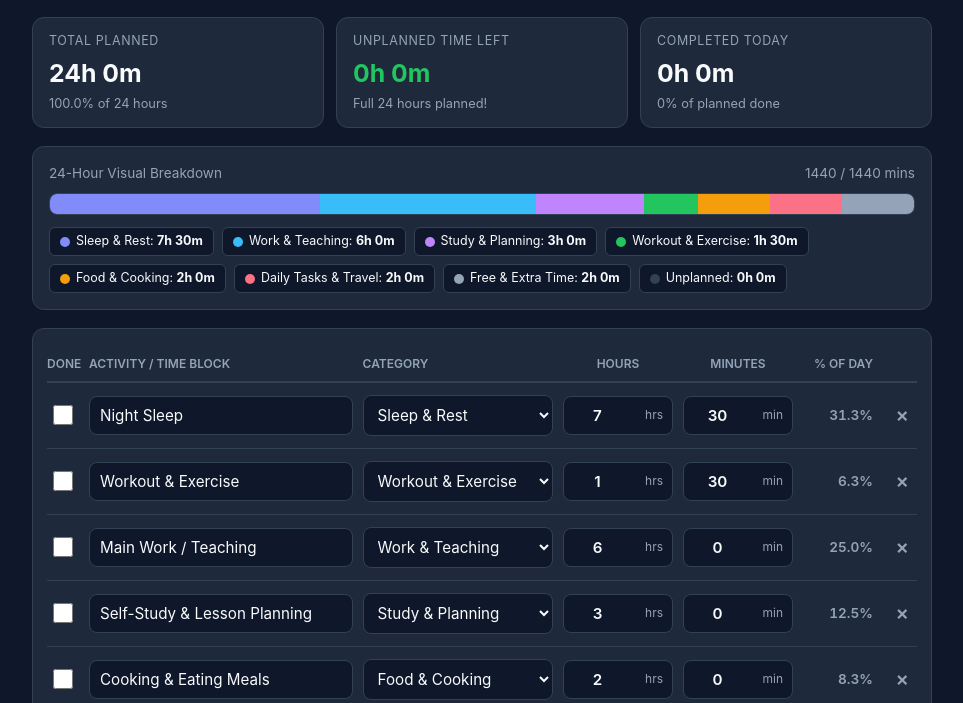
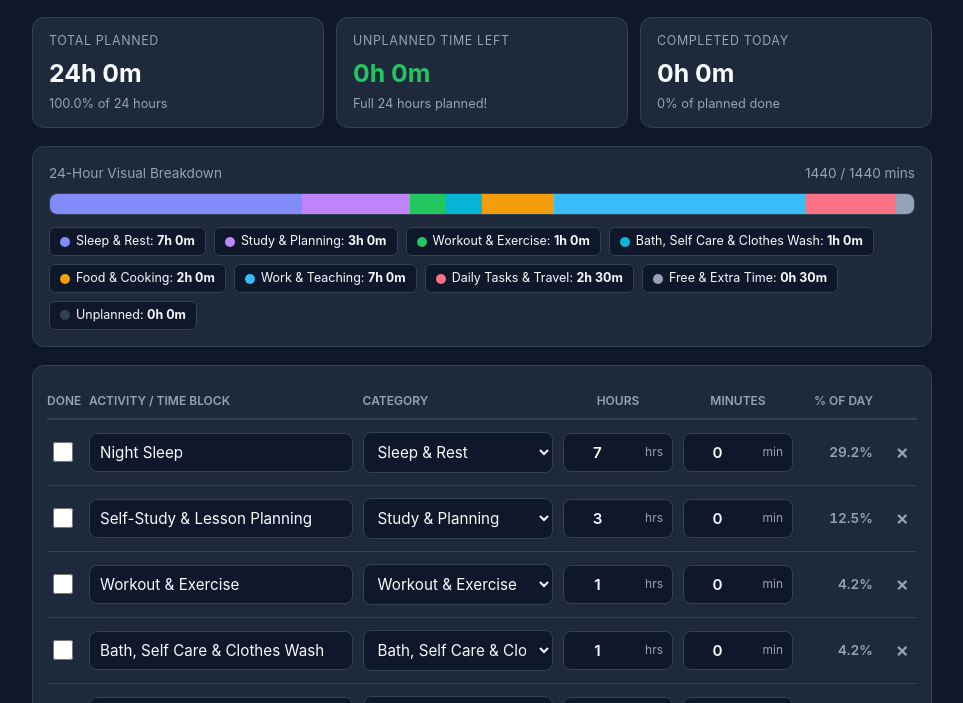
Before and after one commit to drajnishdhar-prog/24-hour-Day-Controlar, a plain HTML site: page index.html in a window 1280 px wide. Shown: the part 69-772 px from the top of the page, without its empty margins (158-1121 px from the left). Drawn offline with Linux system fonts and the light colour scheme.

Commit message:
Update index.html

```diff
--- a/index.html
+++ b/index.html
@@ -403,28 +403,32 @@
 </div>
 
 <script>
+  // Categories ordered 1 to 8 (9. Unplanned is calculated automatically)
   const CATEGORIES = {
     "Sleep & Rest": "#818cf8",
-    "Work & Teaching": "#38bdf8",
     "Study & Planning": "#c084fc",
     "Workout & Exercise": "#22c55e",
+    "Bath, Self Care & Clothes Wash": "#06b6d4",
     "Food & Cooking": "#f59e0b",
+    "Work & Teaching": "#38bdf8",
     "Daily Tasks & Travel": "#fb7185",
     "Free & Extra Time": "#94a3b8"
   };
 
+  // Default 24-hour template in your exact 1–8 sequence (any leftover time automatically shows as 9. Unplanned)
   const DEFAULT_DATA = [
-    { id: 1, name: "Night Sleep", category: "Sleep & Rest", hours: 7, minutes: 30, completed: false },
-    { id: 2, name: "Workout & Exercise", category: "Workout & Exercise", hours: 1, minutes: 30, completed: false },
-    { id: 3, name: "Main Work / Teaching", category: "Work & Teaching", hours: 6, minutes: 0, completed: false },
-    { id: 4, name: "Self-Study & Lesson Planning", category: "Study & Planning", hours: 3, minutes: 0, completed: false },
+    { id: 1, name: "Night Sleep", category: "Sleep & Rest", hours: 7, minutes: 0, completed: false },
+    { id: 2, name: "Self-Study & Lesson Planning", category: "Study & Planning", hours: 3, minutes: 0, completed: false },
+    { id: 3, name: "Workout & Exercise", category: "Workout & Exercise", hours: 1, minutes: 0, completed: false },
+    { id: 4, name: "Bath, Self Care & Clothes Wash", category: "Bath, Self Care & Clothes Wash", hours: 1, minutes: 0, completed: false },
     { id: 5, name: "Cooking & Eating Meals", category: "Food & Cooking", hours: 2, minutes: 0, completed: false },
-    { id: 6, name: "Home Tasks & Travel", category: "Daily Tasks & Travel", hours: 2, minutes: 0, completed: false },
-    { id: 7, name: "Relax & Extra Time", category: "Free & Extra Time", hours: 2, minutes: 0, completed: false }
+    { id: 6, name: "Main Work / Teaching", category: "Work & Teaching", hours: 7, minutes: 0, completed: false },
+    { id: 7, name: "Daily Tasks & Travel", category: "Daily Tasks & Travel", hours: 2, minutes: 30, completed: false },
+    { id: 8, name: "Relax & Extra Time", category: "Free & Extra Time", hours: 0, minutes: 30, completed: false }
   ];
 
-  const STORAGE_KEY = "dayControllerSimpleData_v2";
-  let activities = JSON.parse(localStorage.getItem(STORAGE_KEY)) || DEFAULT_DATA;
+  const STORAGE_KEY = "dayControllerSimpleData_v3";
+  let activities = JSON.parse(localStorage.getItem(STORAGE_KEY)) || JSON.parse(JSON.stringify(DEFAULT_DATA));
 
   function save() {
     localStorage.setItem(STORAGE_KEY, JSON.stringify(activities));
@@ -460,6 +464,12 @@
       `;
       legend.appendChild(leg);
     });
+
+    const unpSeg = document.createElement("div");
+    unpSeg.className = "progress-segment";
+    unpSeg.id = "seg-unplanned";
+    unpSeg.style.backgroundColor = "#334155";
+    track.appendChild(unpSeg);
 
     const unpLeg = document.createElement("div");
     unpLeg.className = "legend-item";
@@ -587,19 +597,21 @@
     document.getElementById("completedPct").textContent = `${compPct}% of planned done`;
     document.getElementById("barRatioText").textContent = `${totalMins} / 1440 mins`;
 
+    const denom = Math.max(1440, totalMins);
     Object.keys(CATEGORIES).forEach((cat, idx) => {
       const mins = catTotals[cat] || 0;
-      const widthPct = mins > 0 ? Math.min((mins / Math.max(1440, totalMins)) * 100, 100) : 0;
+      const widthPct = mins > 0 ? Math.min((mins / denom) * 100, 100) : 0;
       const seg = document.getElementById(`seg-${idx}`);
       const legVal = document.getElementById(`leg-val-${idx}`);
       if (seg) seg.style.width = `${widthPct}%`;
       if (legVal) legVal.textContent = formatMins(mins);
     });
 
+    const unplannedMins = Math.max(0, remainingMins);
+    const unpSeg = document.getElementById("seg-unplanned");
     const unpVal = document.getElementById("leg-val-unplanned");
-    if (unpVal) {
-      unpVal.textContent = formatMins(Math.max(0, remainingMins));
-    }
+    if (unpSeg) unpSeg.style.width = `${(unplannedMins / denom) * 100}%`;
+    if (unpVal) unpVal.textContent = formatMins(unplannedMins);
   }
 
   function updateField(id, field, value) {
```
